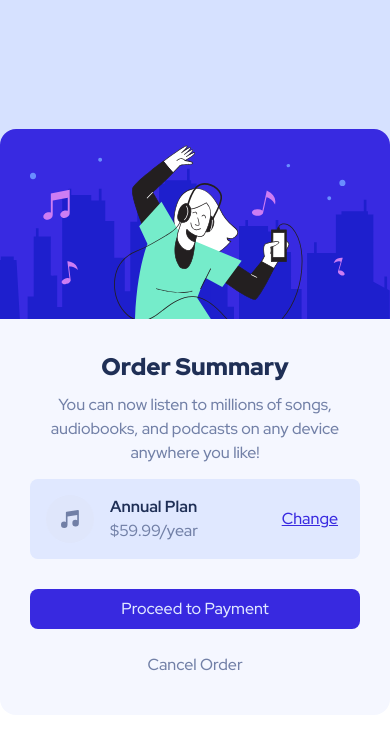
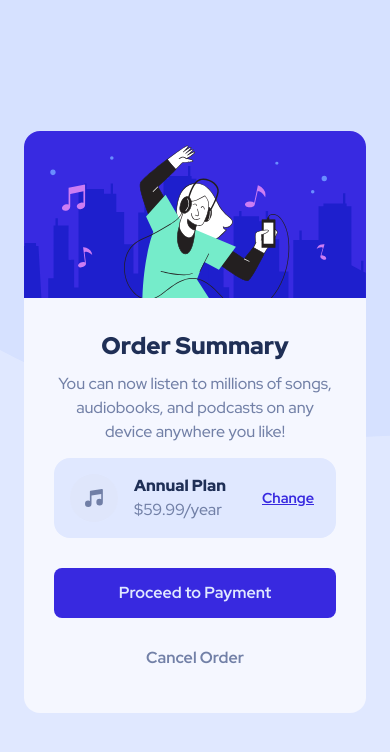
Before and after one commit to TheCRIS69/order-summary-component, a plain HTML site: page index.html in a window 390 px wide. Drawn offline with Linux system fonts and the light colour scheme.

Commit message:
Changes to the colors of the page, made the page more responsive for mobile  & Edited README.md // finished project

```diff
--- a/style.css
+++ b/style.css
@@ -7,7 +7,7 @@
 
     --clr-primary-Pale-Blue: hsl(225, 100%, 94%);
     --clr-primary-Bright-Blue: hsl(245, 75%, 52%);
-    --clr-primary-Bright-Purple: hsl(245, 48%, 52%);
+    --clr-primary-Dark-Purple: hsl(245, 48%, 52%);
 
     --clr-neutral-Very-Pale-Blue: hsl(225, 100%, 98%);
     --clr-neutral-Desaturated-Blue: hsl(224, 23%, 55%);
@@ -19,7 +19,6 @@
     --fw-500: 500;
     --fw-700: 700;
     --fw-900: 900;
-
 }
 
 
@@ -50,17 +49,21 @@
 
   body {
       background-image: url(./images/pattern-background-desktop.svg);
+      background-color: var(--clr-primary-Pale-Blue);
       background-repeat: no-repeat;
       font-family: var(--ff-main);
  }
 
- @media (max-width: 375px) {
+ @media (max-width: 450px) {
+    body {
+        margin: 0 1.5rem;
+    }
+}
+@media (max-width: 375px) {
     body {
         background-image: url(./images/pattern-background-mobile.svg);
-        margin: 0 1.5rem;
     }
- }
-
+}
 
 .flex-center {
     min-height: 100vh;
@@ -98,7 +101,7 @@
     background-color: var(--clr-primary-Pale-Blue);
     display: flex;
     justify-content: space-between;
-    border-radius: .5rem;
+    border-radius: 1rem;
     margin: -1rem 1.875rem 0 1.875rem;
     padding: 1rem;
 }
@@ -110,7 +113,7 @@
 }
 .subscription-plan__type {
     color: var(--clr-neutral-Dark-Blue);
-    font-weight: var(--fw-700);
+    font-weight: var(--fw-900);
 
 }
 .subscription-plan__price {
@@ -123,12 +126,14 @@
     border: none;
     background-color: inherit;
     color: var(--clr-primary-Bright-Blue);
+    font-size: 0.9rem;
     text-decoration: underline;
     cursor: pointer;
+    font-weight: var(--fw-700);
 }
 
 .subscription-plan__change:hover {
-    color: var(--clr-primary-Bright-Purple);
+    color: var(--clr-primary-Dark-Purple);
 }
 
 .buttons-section {
@@ -141,15 +146,16 @@
 .button-confirm, .button-cancel {
     border: none;
     border-radius: .5rem;
-    padding: .5rem;
+    padding: .8rem;
     cursor: pointer;
+    font-weight: var(--fw-700);
 }
 .button-confirm {
     background-color: var(--clr-primary-Bright-Blue);
     color: var(--clr-primary-Pale-Blue);
 }
 .button-confirm:hover {
-    background-color: var(--clr-primary-Bright-Purple);
+    background-color: var(--clr-primary-Dark-Purple);
 }
 
 .button-cancel {
```
Also changed, not shown: 1 other file.
